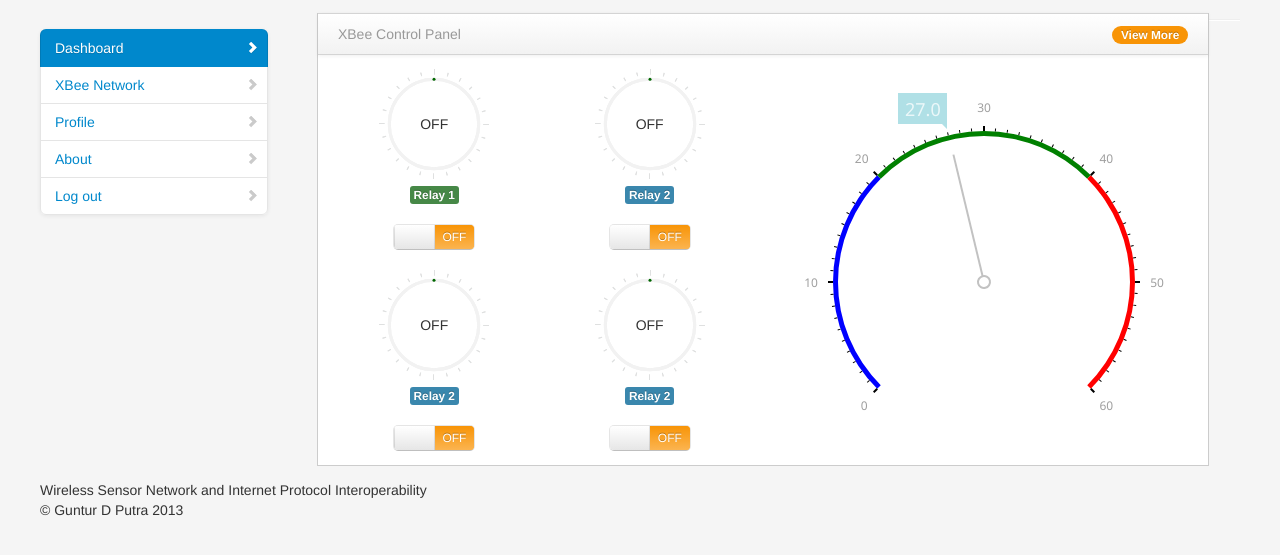
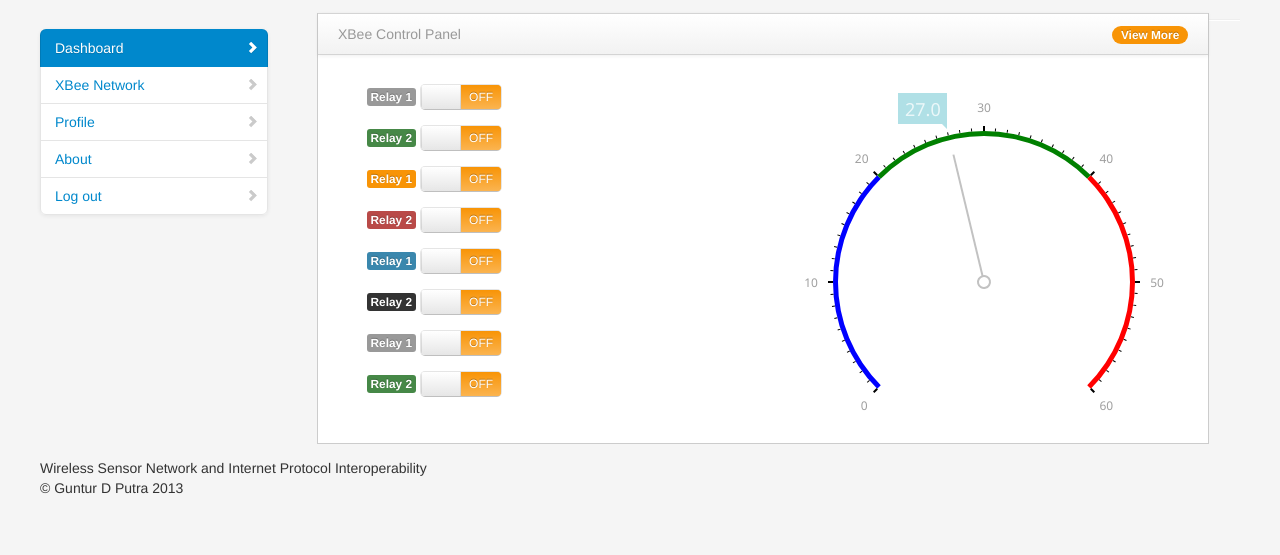
Before and after one commit to gtrdp/xbee-power-meter, a PHP site: page /dashboard.php in a window 1280 px wide. Shown: the part 61-616 px from the top of the page. Run offline with PHP 8.4, Linux system fonts and the light colour scheme; the visitor is signed in with stand-in values (Sample User, id 1); data that the repository does not hold is empty.

Commit message:
New switch interface

```diff
--- a/dashboard.php
+++ b/dashboard.php
@@ -33,48 +33,50 @@ include('pages/header.php');
                                 <div class="span6">
                                     <div class="row-fluid">
                                         <div class="span6">
-                                            <div class="chart chart-relay" data-percent="0">
-                                                <span class="status-relay">OFF</span>
-                                            </div>
-                                            <div class="chart-bottom-heading">
-                                                <span class="label label-success">Relay 1</span><br><br>
+                                            <div class="chart-bottom-heading" style="margin: 15px;">
+                                                <span class="label">Relay 1</span>
                                                 <div atmy="<?php echo $atmy; ?>" relay-id="1" class="make-switch switch-small button-relay" data-on="success" data-off="warning">
                                                     <input class="relay-checkbox" type="checkbox" >
                                                 </div>
                                             </div>
-                                        </div>
-
-                                        <div class="span6">
-                                            <div class="chart chart-relay" data-percent="0">
-                                                <span class="status-relay">OFF</span>
-                                            </div>
-                                            <div class="chart-bottom-heading">
-                                                <span class="label label-info">Relay 2</span><br><br>
+                                            <div class="chart-bottom-heading" style="margin: 15px;">
+                                                <span class="label label-success">Relay 2</span>
                                                 <div atmy="<?php echo $atmy; ?>" relay-id="2" class="make-switch switch-small button-relay" data-on="success" data-off="warning">
                                                     <input class="relay-checkbox" type="checkbox" <?php echo $checked2; ?> >
                                                 </div>
                                             </div>
-                                        </div>
-                                    </div>
-                                    <br>
-                                    <div class="row-fluid">
-                                        <div class="span6">
-                                            <div class="chart chart-relay" data-percent="0">
-                                                <span class="status-relay">OFF</span>
+                                            <div class="chart-bottom-heading" style="margin: 15px;">
+                                                <span class="label label-warning">Relay 1</span>
+                                                <div atmy="<?php echo $atmy; ?>" relay-id="1" class="make-switch switch-small button-relay" data-on="success" data-off="warning">
+                                                    <input class="relay-checkbox" type="checkbox" >
+                                                </div>
                                             </div>
-                                            <div class="chart-bottom-heading">
-                                                <span class="label label-info">Relay 2</span><br><br>
+                                            <div class="chart-bottom-heading" style="margin: 15px;">
+                                                <span class="label label-important">Relay 2</span>
                                                 <div atmy="<?php echo $atmy; ?>" relay-id="2" class="make-switch switch-small button-relay" data-on="success" data-off="warning">
                                                     <input class="relay-checkbox" type="checkbox" <?php echo $checked2; ?> >
                                                 </div>
                                             </div>
-                                        </div>
-                                        <div class="span6">
-                                            <div class="chart chart-relay" data-percent="0">
-                                                <span class="status-relay">OFF</span>
+                                            <div class="chart-bottom-heading" style="margin: 15px;">
+                                                <span class="label label-info">Relay 1</span>
+                                                <div atmy="<?php echo $atmy; ?>" relay-id="1" class="make-switch switch-small button-relay" data-on="success" data-off="warning">
+                                                    <input class="relay-checkbox" type="checkbox" >
+                                                </div>
                                             </div>
-                                            <div class="chart-bottom-heading">
-                                                <span class="label label-info">Relay 2</span><br><br>
+                                            <div class="chart-bottom-heading" style="margin: 15px;">
+                                                <span class="label label-inverse">Relay 2</span>
+                                                <div atmy="<?php echo $atmy; ?>" relay-id="2" class="make-switch switch-small button-relay" data-on="success" data-off="warning">
+                                                    <input class="relay-checkbox" type="checkbox" <?php echo $checked2; ?> >
+                                                </div>
+                                            </div>
+                                            <div class="chart-bottom-heading" style="margin: 15px;">
+                                                <span class="label">Relay 1</span>
+                                                <div atmy="<?php echo $atmy; ?>" relay-id="1" class="make-switch switch-small button-relay" data-on="success" data-off="warning">
+                                                    <input class="relay-checkbox" type="checkbox" >
+                                                </div>
+                                            </div>
+                                            <div class="chart-bottom-heading" style="margin: 15px;">
+                                                <span class="label label-success">Relay 2</span>
                                                 <div atmy="<?php echo $atmy; ?>" relay-id="2" class="make-switch switch-small button-relay" data-on="success" data-off="warning">
                                                     <input class="relay-checkbox" type="checkbox" <?php echo $checked2; ?> >
                                                 </div>
--- a/pages/footer.php
+++ b/pages/footer.php
@@ -19,28 +19,17 @@
 
         <script>
         $(function() {
-            // Easy pie charts
-            $('.chart').easyPieChart({animate: 3000, barColor: '#006600'});
 
             //boostrap-switch
             $('.button-relay').on('switch-change', function () {
-                var value = $(this).parent().siblings('.chart-relay').attr('data-percent');
-
-                // Find status
-                $(this).parent().siblings('.chart-relay').find('.status-relay').text(value == 100 ? 'OFF':'ON');
-                // Update the pie chart
-                $(this).parent().siblings('.chart-relay').data('easyPieChart').update(100 - value);
-                // Update the attribute
-                $(this).parent().siblings('.chart-relay').attr('data-percent', 100 - value);
-
                 // Get the atmy and relay ID
                 var atmy = $(this).attr('atmy');
                 var relayID = $(this).attr('relay-id');
 
                 //Ajax to change the XBee's relay
                 var status = $(this).find('.relay-checkbox').is(':checked')? 'on': 'off';
-                console.log(status);
-                $.get('script/action.php?status=' + status + '&relay=' + relayID + '&atmy=' + atmy);
+                // $.get('script/action.php?status=' + status + '&relay=' + relayID + '&atmy=' + atmy);
+                console.log('script/action.php?status=' + status + '&relay=' + relayID + '&atmy=' + atmy);
             });
         });
         </script>
```
